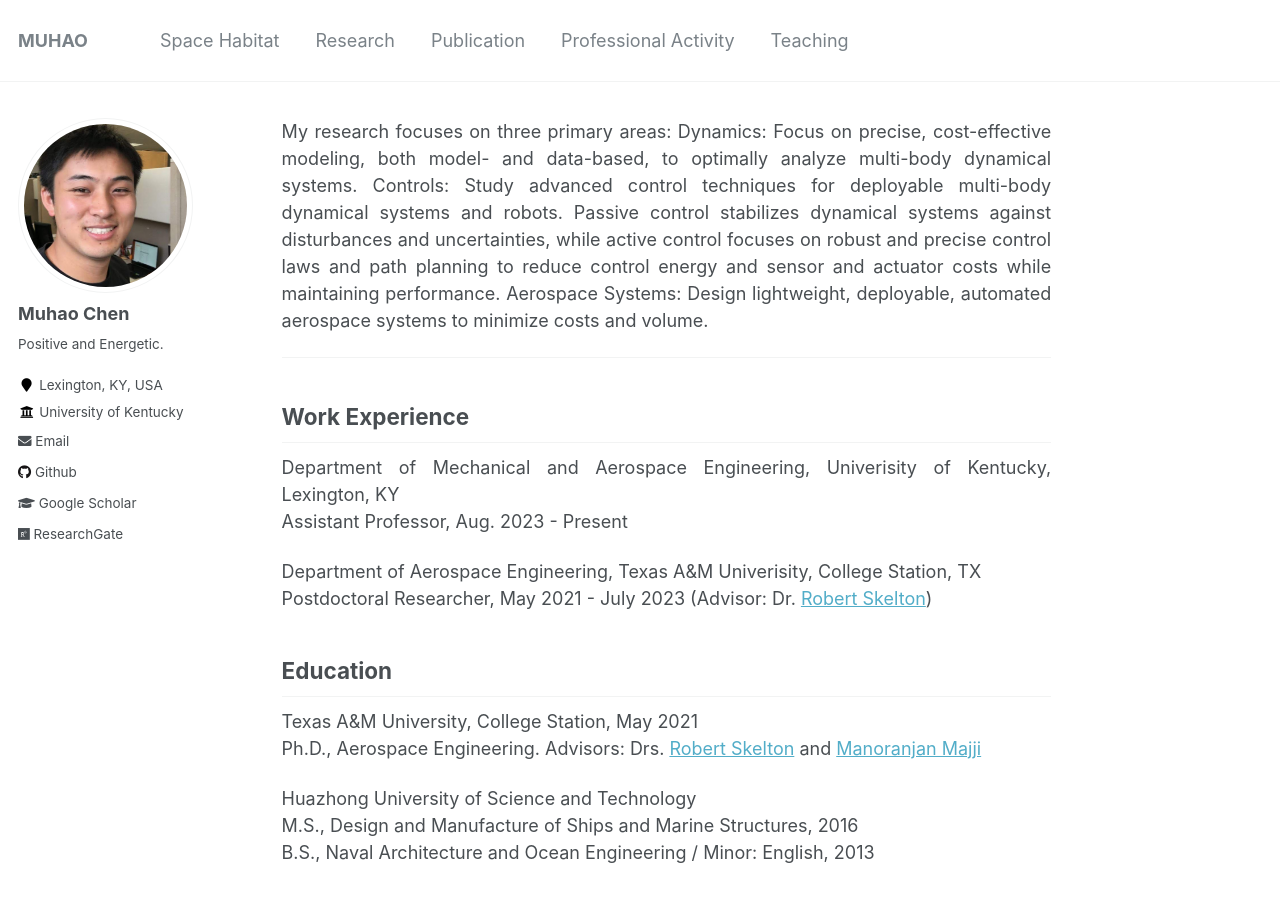
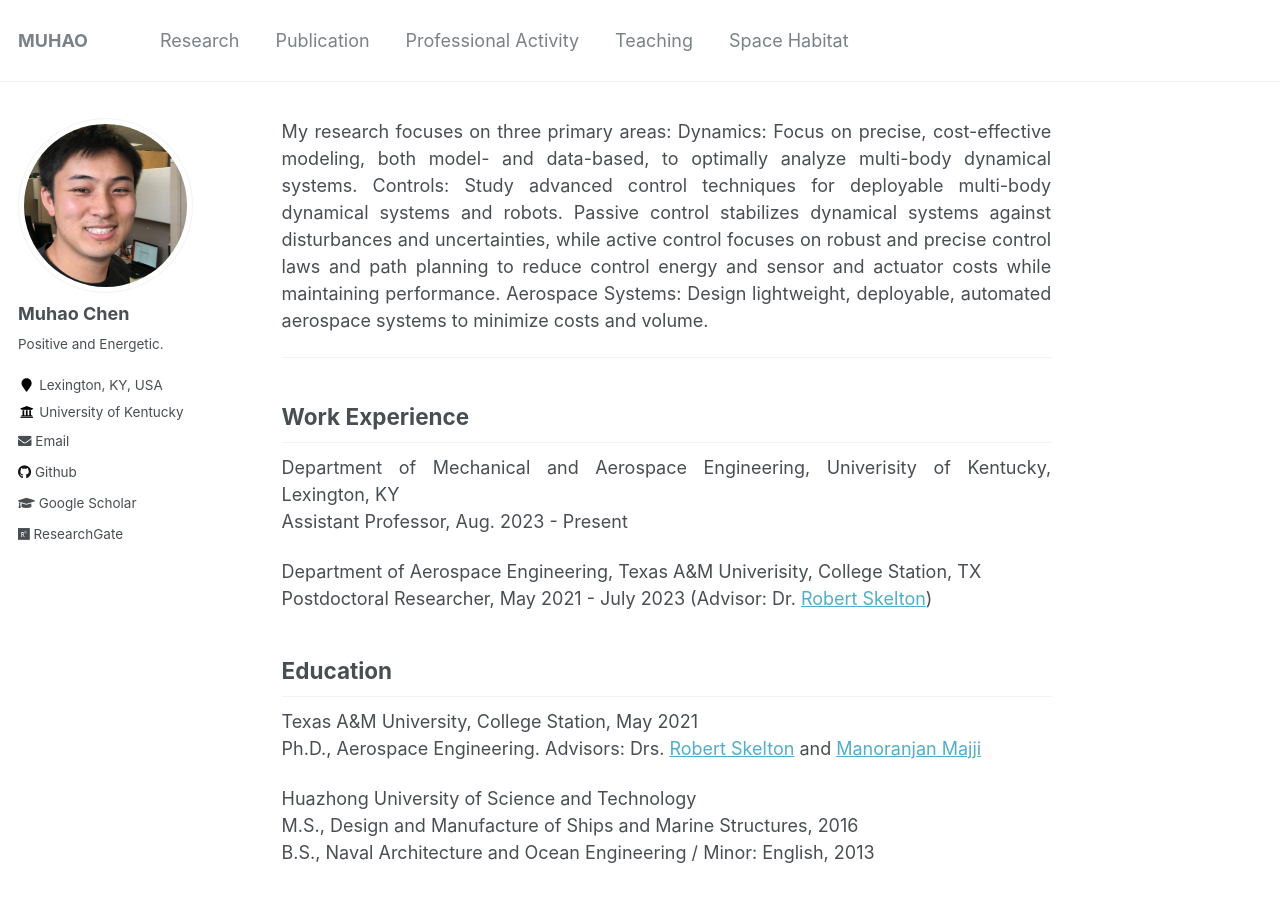
Before and after one commit to Muhao-Chen/muhao-chen.github.io, a Jekyll site: the page built from _pages/about.md, in a window 1280 px wide and 900 px high. Built offline with Jekyll 4.4.1, drawn with Linux system fonts in a browser that asks for light colours; part of the change alters nothing that is shown.

```diff
--- a/_data/navigation.yml
+++ b/_data/navigation.yml
@@ -1,9 +1,5 @@
 # main links links
 main:
-
-  - title: "Space Habitat"
-    url: /habitat/
-
 
   - title: "Research"
     url: /research/
@@ -36,3 +32,6 @@ main:
 
 #  - title: "Blog"
 #    url: /archive-year/
+
+  - title: "Space Habitat"
+    url: /habitat/
```
